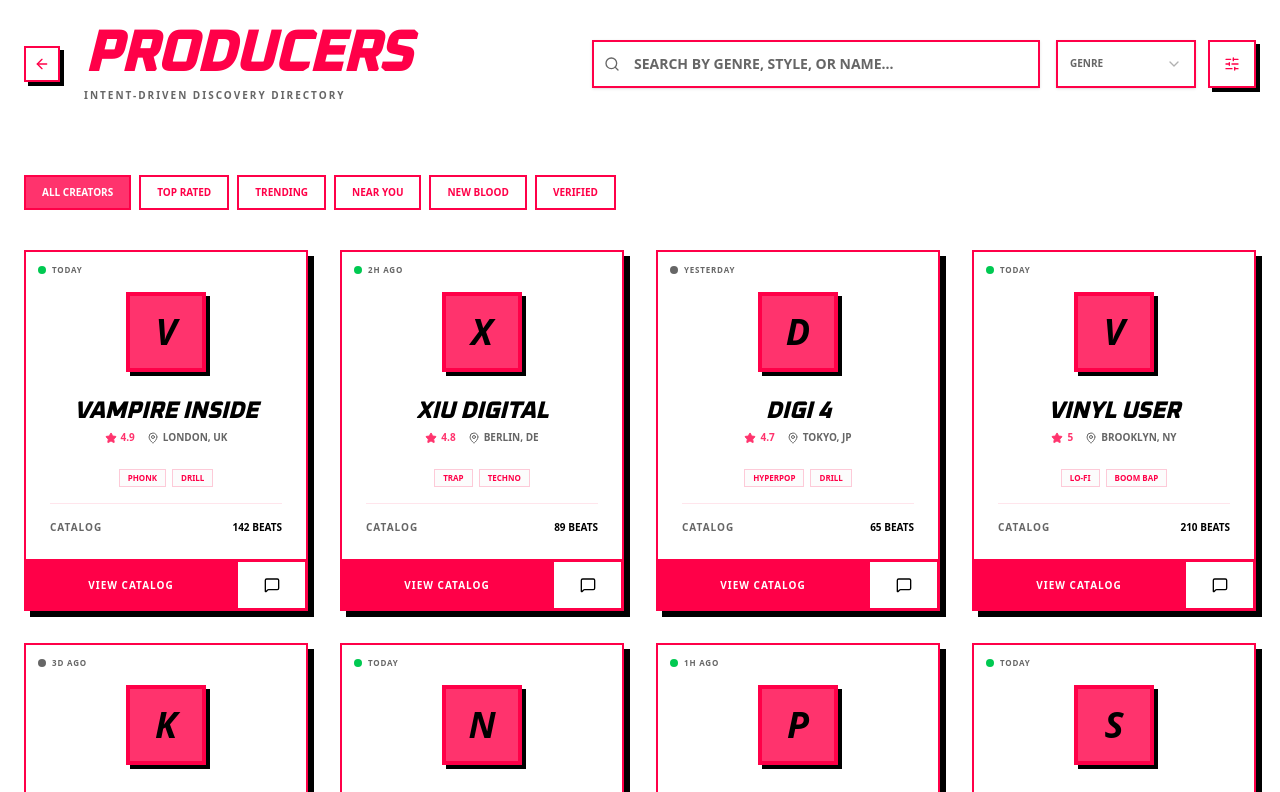
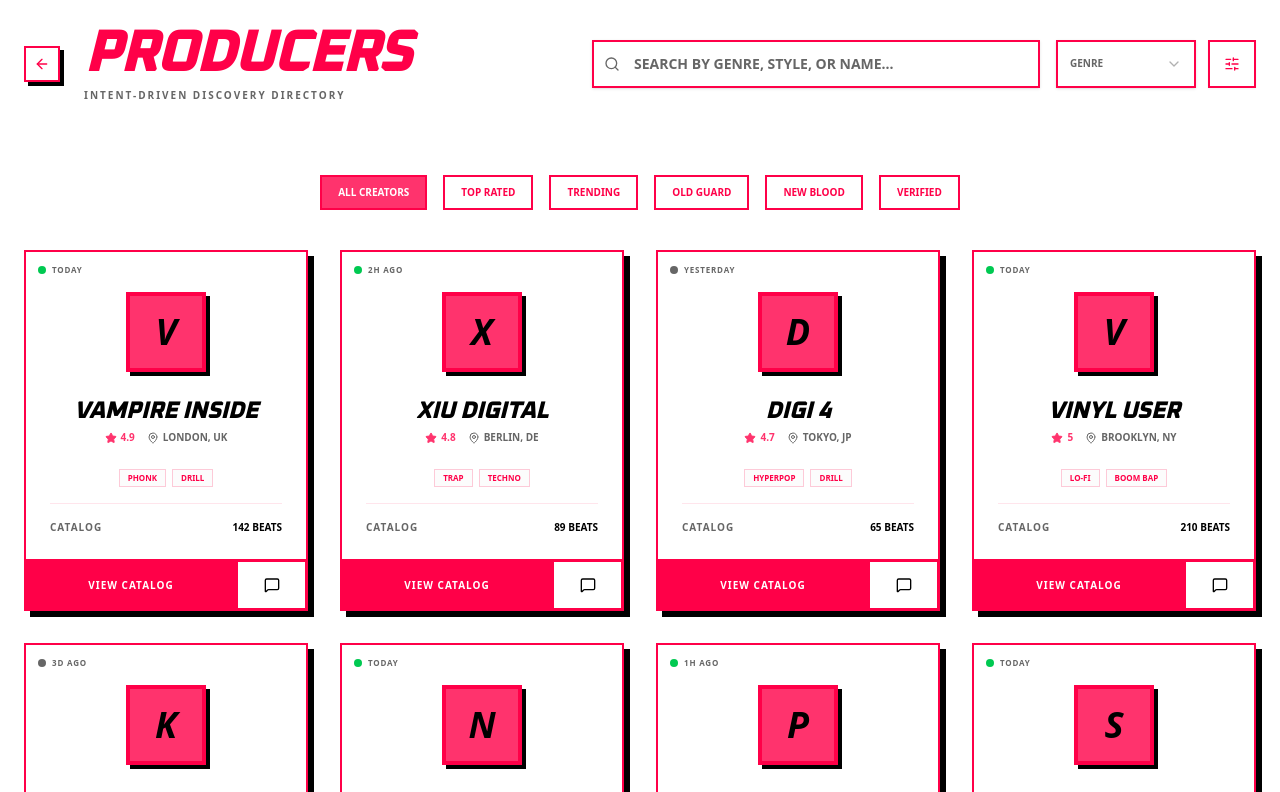
Before and after one commit to SpiritSocks/Beats-Exchange, a React (Vite) app: page /producers in a window 1280 px wide. Shown: the top 792 px of the page. Built offline with nearby package versions, Linux system fonts and the light colour scheme.

Commit message:
minor changes

```diff
--- a/src/pages/ProducerDirectory.tsx
+++ b/src/pages/ProducerDirectory.tsx
@@ -55,7 +55,7 @@ return (
                   <SelectItem value="trap">Trap</SelectItem>
                 </SelectContent>
               </Select>
-              <Button variant="outline" size="icon" className="w-12 h-12 rounded-none border-2 border-foreground shadow-[4px_4px_0px_0px_rgba(0,0,0,1)]">
+              <Button variant="outline" size="icon" className="w-12 h-12 rounded-none border-2 border-foreground">
                 <SlidersHorizontal className="w-5 h-5" />
               </Button>
             </div>
@@ -66,8 +66,8 @@ return (
       <main className="max-w-7xl mx-auto px-6 py-12">
 
         {/* Filters */}
-        <div className="flex flex-wrap gap-2 mb-10">
-          {["All Creators", "Top Rated", "Trending", "Near You", "New Blood", "Verified"].map((filter) => (
+        <div className="flex flex-row justify-center gap-4 mb-10 ">
+          {["All Creators", "Top Rated", "Trending", "Old Guard", "New Blood", "Verified"].map((filter) => (
             <Badge
               key={filter}
               variant="outline"
```
